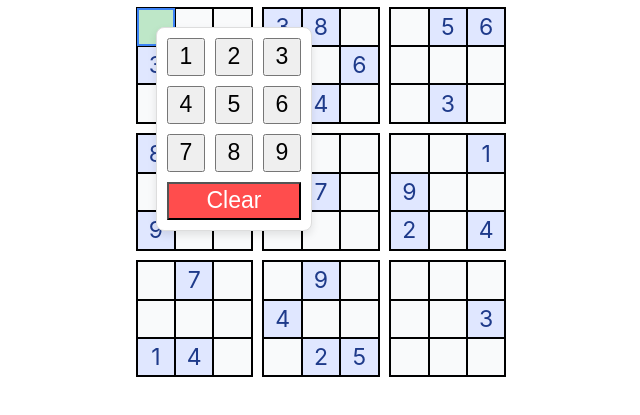
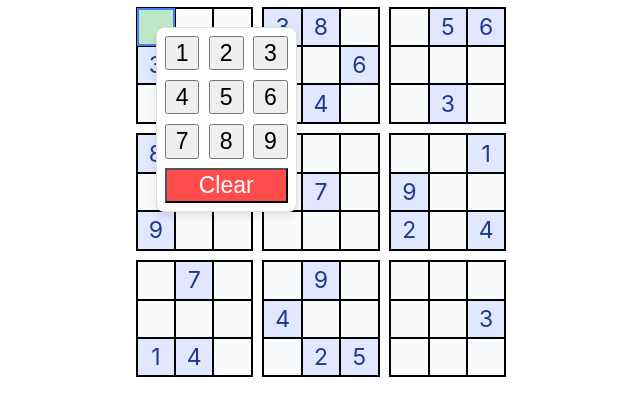
Before and after one commit to cassiossousa/sudoku-game, a website built with Parcel: page src/index.html in a window 1280 px wide. Both pictures are taken after a click on the element 474 px from the left and 85 px from the top of the page. Shown: the part 59-474 px from the top of the page, without its empty margins (319-959 px from the left). Built offline with nearby package versions, Linux system fonts and the light colour scheme.

Commit message:
chore: trying to update the repositioning

```diff
--- a/src/game/index.js
+++ b/src/game/index.js
@@ -1 +1 @@
-export { default as BaseGame } from './base-game.js';
+export { default as SudokuGame } from './sudoku-game.js';
--- a/src/game/base-game.js
+++ b/src/game/sudoku-game.js
@@ -1,6 +1,6 @@
 import { Sudoku, Tile } from '../sudoku';
 
-export default class BaseGame {
+export default class SudokuGame {
   constructor(boardElement, initialValues) {
     this.boardElement = boardElement;
     this.initialValues = initialValues;
@@ -119,9 +119,9 @@ export default class BaseGame {
     if (!this.keypadEl) return;
 
     if (activeTileRow < 4) {
-      this.keypadEl.style.top = `${rect.bottom - rect.height / 2.0 + window.scrollY}px`;
+      this.keypadEl.style.top = `${rect.top + rect.height / 2.0 + window.scrollY}px`;
     } else {
-      this.keypadEl.style.top = `${rect.top + rect.height / 2.0 + window.scrollY - this.keypadEl.clientHeight}px`;
+      this.keypadEl.style.top = `${rect.bottom - rect.height / 2.0 + window.scrollY - this.keypadEl.clientHeight}px`;
     }
 
     if (activeTileCol < 4) {
--- a/src/index.js
+++ b/src/index.js
@@ -1,6 +1,6 @@
-import { BaseGame } from './game';
+import { SudokuGame } from './game';
 
-const game = new BaseGame(document.querySelector('.board'), [
+const game = new SudokuGame(document.querySelector('.board'), [
   [0, 0, 0, 3, 8, 0, 0, 5, 6],
   [3, 0, 0, 0, 0, 6, 0, 0, 0],
   [0, 0, 0, 0, 4, 0, 0, 3, 0],
--- /dev/null
+++ b/src/solver/index.js
@@ -0,0 +1 @@
+export { default as SudokuSolver } from './sudoku-solver.js';
--- a/src/styles.less
+++ b/src/styles.less
@@ -112,7 +112,7 @@ body {
   background-color: #fff;
   border: 1px solid #ddd;
   box-shadow: 0 4px 8px rgba(0, 0, 0, 0.1);
-  padding: 10px;
+  padding: 8px;
   z-index: 1000;
   border-radius: 8px;
   transition: transform 0.2s ease;
@@ -122,8 +122,8 @@ body {
   }
 
   button {
-    min-width: @size-tile;
-    height: @size-tile;
+    min-width: calc(@size-tile * 0.9);
+    height: calc(@size-tile * 0.9);
     display: flex;
     align-items: center;
     justify-content: center;
```
Also changed, not shown: src/solver/sudoku-solver.js (added, +11 -0 lines), 1 other file.
